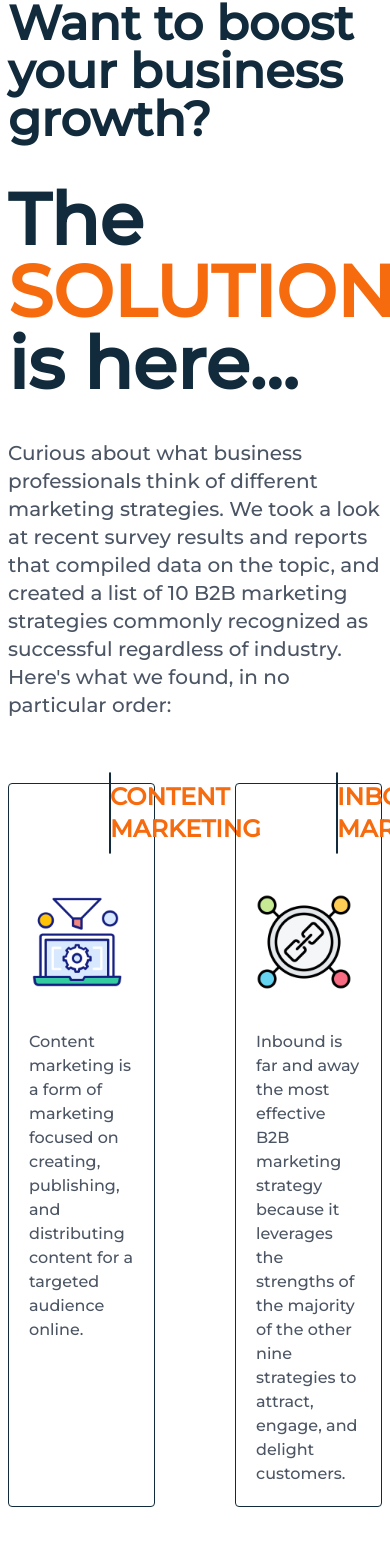
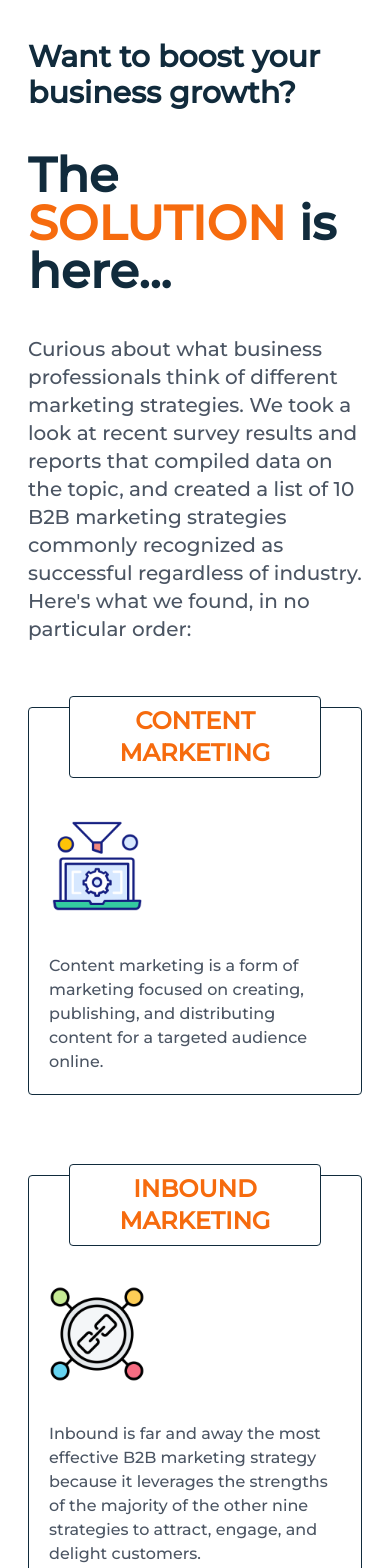
Before and after one commit to Plyavinskiy/marketing-agency, a React (Create React App) app: page / in a window 390 px wide. Shown: the part 925-2493 px from the top of the page. Built offline with nearby package versions, Linux system fonts and the light colour scheme; no server answers.

Commit message:
style: add the responsiveness to the Marketing Strategies section of the Home Page

```diff
--- a/src/pages/Home/MarketingStrategies.js
+++ b/src/pages/Home/MarketingStrategies.js
@@ -29,11 +29,11 @@ const strategies = [
 
 function MarketingStrategies() {
   return (
-    <div>
-      <h2 className="text-5xl font-semibold text-primary">
+    <div className="sm:px-5">
+      <h2 className="text-3xl font-semibold text-primary sm:mt-10">
         Want to boost your business growth?
       </h2>
-      <h2 className="text-7xl font-semibold text-primary mt-10">
+      <h2 className="text-7xl font-semibold text-primary mt-10 sm:text-5xl">
         The <b className="text-secondary">SOLUTION</b> is here...
       </h2>
       <p className="text-gray-600 text-xl mt-10">
@@ -44,11 +44,14 @@ function MarketingStrategies() {
         Here's what we found, in no particular order:
       </p>
 
-      <div className="grid grid-cols-2 gap-20 mt-16">
+      <div className="grid grid-cols-2 sm:grid-cols-1 gap-20 mt-16">
         {strategies.map((strategy) => {
           return (
-            <div key={strategy.title} className="border border-primary p-5 flex flex-col space-y-10 rounded transform hover:scale-105 duration-300">
-              <h2 className="mx-20 text-center -mt-8 bg-white border-primary font-semibold border text-2xl rounded text-secondary py-2">
+            <div
+              key={strategy.title}
+              className="border border-primary p-5 flex flex-col space-y-10 rounded transform hover:scale-105 duration-300"
+            >
+              <h2 className="mx-20 sm:mx-5 text-center -mt-8 bg-white border-primary font-semibold border text-2xl rounded text-secondary py-2">
                 {strategy.title}
               </h2>
               <img
```
